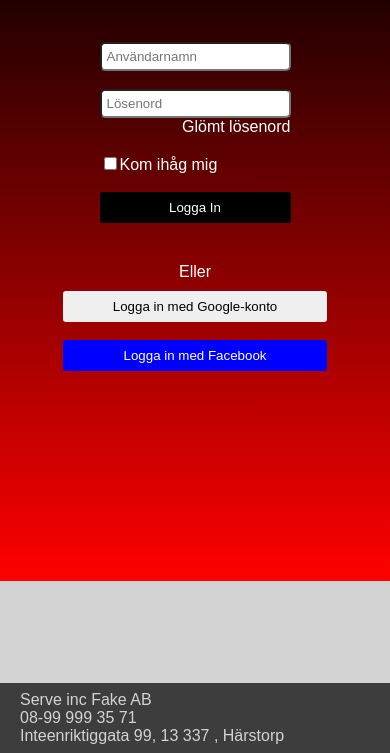
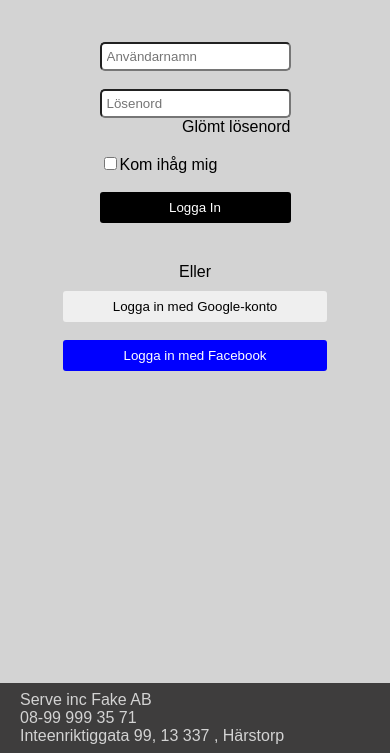
Before and after one commit to ashytrashbean/Uppgift-9, a plain HTML site: page index.html in a window 390 px wide. Shown: the part 91-844 px from the top of the page. Drawn offline with Linux system fonts and the light colour scheme.

Commit message:
added changes to mobile like just a colored background and recoloing the text so its readable

```diff
--- a/style.css
+++ b/style.css
@@ -96,7 +96,12 @@ footer p{
 
 @media(max-width:750px){
     body{
+        background-image: none;
         background-color: lightgray;
+    }
+
+    h1,p,label{
+        color: #000;
     }
 
     form{
```
